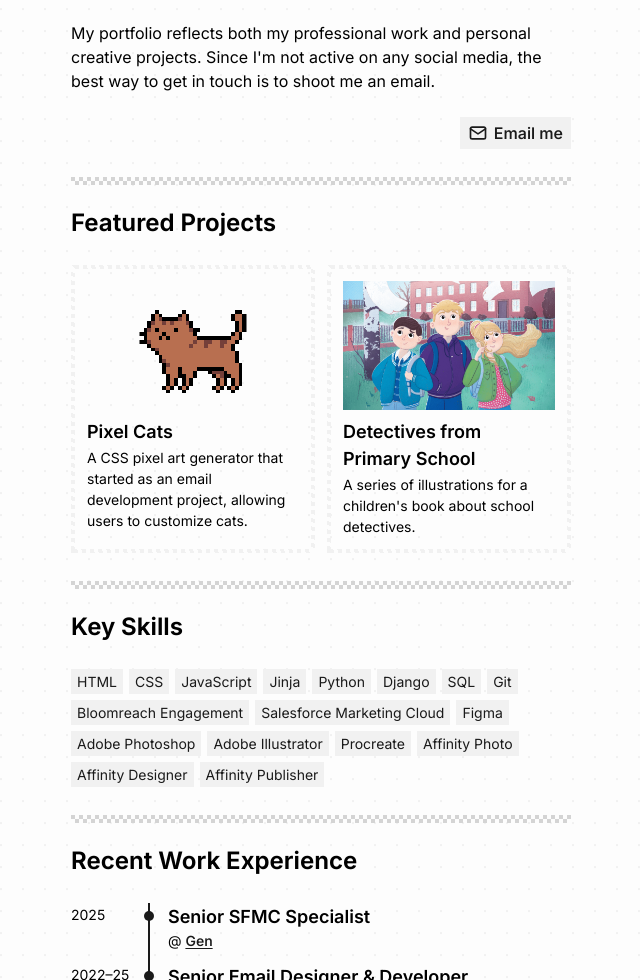
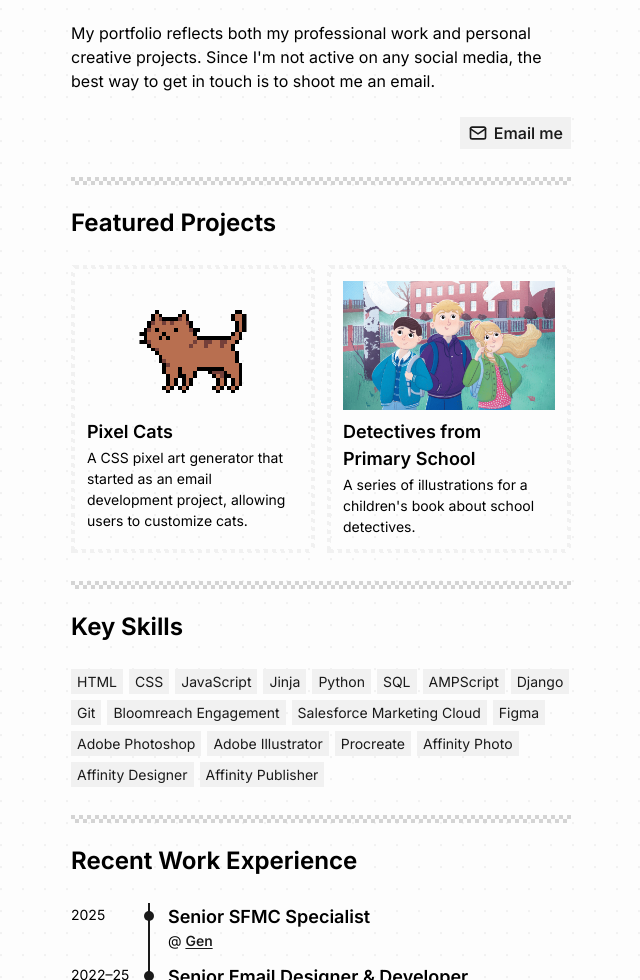
Before and after one commit to firletta/portfolio, a plain HTML site: page index.html in a window 1280 px wide. Shown: the part 120-1100 px from the top of the page, without its empty margins (319-959 px from the left). Drawn offline with Linux system fonts and the light colour scheme.

Commit message:
update skills

```diff
--- a/index.html
+++ b/index.html
@@ -96,8 +96,9 @@
       <li>JavaScript</li>
       <li>Jinja</li>
       <li>Python</li>
+      <li>SQL</li>
+      <li>AMPScript</li>
       <li>Django</li>
-      <li>SQL</li>
       <li>Git</li>
       <li>Bloomreach Engagement</li>
       <li>Salesforce Marketing Cloud</li>
```
